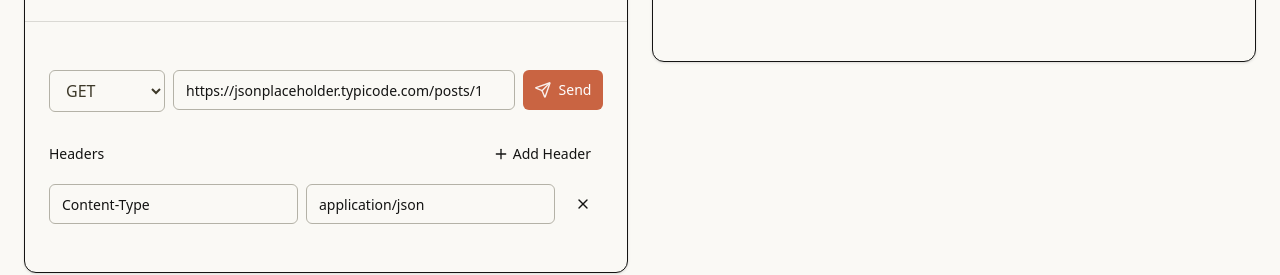
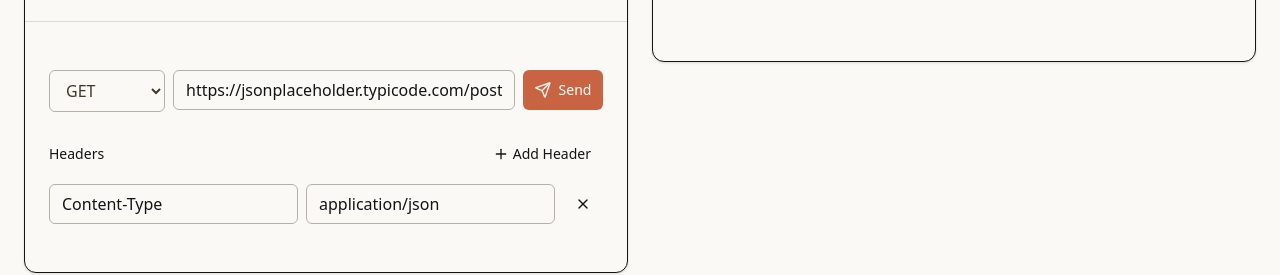
Before and after one commit to omshejul/postman-online, a Next.js app: page / in a window 1280 px wide. Shown: the part 262-537 px from the top of the page. Built offline with nearby package versions, Linux system fonts and the light colour scheme.

Commit message:
Enhance global styles by setting default font size for input and select elements, and update input component focus styles for improved accessibility and visual feedback.

```diff
--- a/app/globals.css
+++ b/app/globals.css
@@ -149,6 +149,14 @@
   --shadow-2xl: var(--shadow-2xl);
 }
 
+@layer base {
+
+  input,
+  select {
+    font-size: 16px !important;
+  }
+}
+
 body {
   background: var(--background);
   color: var(--foreground);
--- a/components/ui/input.tsx
+++ b/components/ui/input.tsx
@@ -26,7 +26,11 @@ const Input = React.forwardRef<HTMLInputElement, InputProps>(
           className
         )}
         ref={ref}
-        whileFocus={{ scale: 1.01 }}
+        whileFocus={{
+          outline: "2px solid var(--ring)",
+          outlineOffset: "0px",
+          borderColor: "var(--ring)",
+        }}
         transition={{ duration: 0.2, ease: [0.4, 0, 0.2, 1] }}
         {...props}
       />
```
